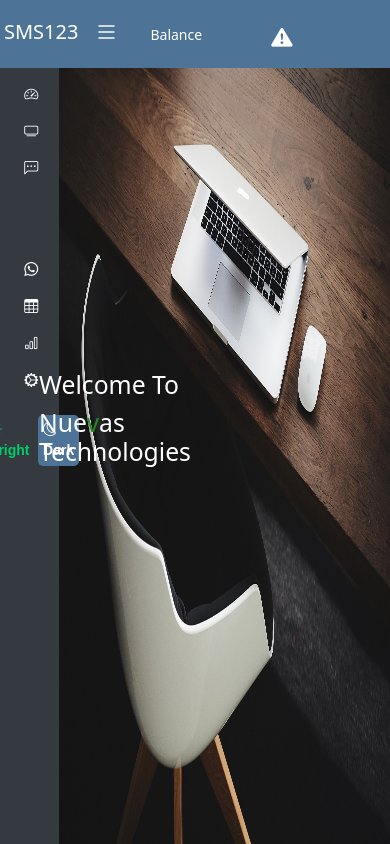
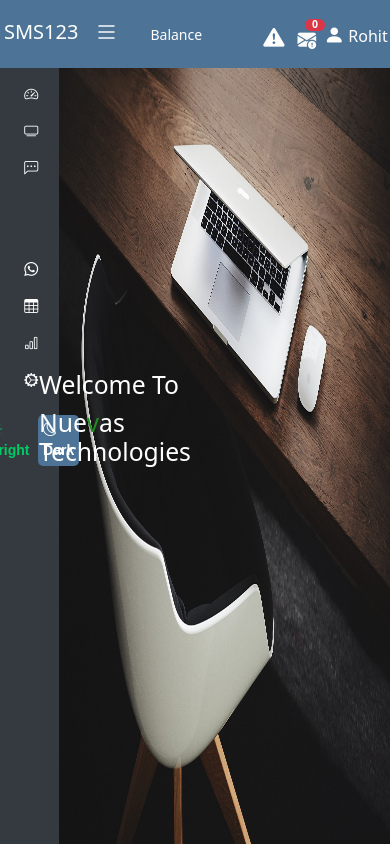
Before and after one commit to rohitpawar0002/SMSProject_Office, an Angular app: page / in a window 390 px wide. Built offline with nearby package versions, Linux system fonts and the light colour scheme; no server answers.

Commit message:
Responsive Icon visible

```diff
--- a/src/app/Layouts/dashboard-layout/Header/navbar/navbar.component.html
+++ b/src/app/Layouts/dashboard-layout/Header/navbar/navbar.component.html
@@ -9,7 +9,7 @@
         ></i>
       </div>
 
-      <div class="time pt-md-3 d-none d-md-block">
+      <div class="time pt-md-4 d-none d-md-block">
         <p>Date Time: {{ CurrentDate | date : "M/d/yyyy-h:mm:ss a" }}</p>
       </div>
 
@@ -52,7 +52,7 @@
 
       <div class="d-flex pt-md-2">
         <div
-          class="px-2 pt-2 pe-md-3 row justify-content-between supportIconItems"
+          class="ps-0 pt-2 pe-md-3 row justify-content-between supportIconItems"
         >
           <div class="dropdown">
             <div ngbDropdown class="d-inline-block">
@@ -97,16 +97,16 @@
           </div>
         </div>
 
-        <div class="emailIcon justify-content-between pe-md-4 pt-3 px-3">
+        <div class="emailIcon justify-content-between pe-md-3 pt-3">
           <div ngbDropdown class="d-inline-block">
             <a
               href="javascript:;"
-              class="d-flex align-items-center text-white text-decoration-none dropdown-toggle"
+                class="d-flex align-items-center text-white text-decoration-none dropdown-toggle"
               id="dropdownBasic1"
               ngbDropdownToggle
             >
               <!-- <img src="../../../../assets/Photo.jpg" alt="hugenerd" width="30" height="30" class="rounded-circle"> -->
-              <span class="d-none d-sm-inline">
+              <span class="d-sm-inline">
                 <span class="msgCountBadge">
                   <span class="badge badge-danger">0</span>
                 </span>
@@ -139,7 +139,7 @@
           </div>
         </div>
 
-        <div class="dropdown mt-md-2 pe-md-4">
+        <div class="dropdown pt-md-2 pe-md-5 pe-2 pt-2 ps-2">
           <div ngbDropdown class="d-inline-block">
             <a
               href="javascript:;"
@@ -148,7 +148,7 @@
               ngbDropdownToggle
             >
               <!-- <img src="../../../../assets/Photo.jpg" alt="hugenerd" width="30" height="30" class="rounded-circle"> -->
-              <span class="d-none d-sm-inline">
+              <span class="d-sm-inline">
                 <i class="bi bi-person-fill personlogo"></i> Rohit</span
               >
             </a>
--- a/src/app/Layouts/dashboard-layout/dashboard-layout.component.css
+++ b/src/app/Layouts/dashboard-layout/dashboard-layout.component.css
@@ -1,4 +1,3 @@
-@media only screen and (min-width: 768px) {
   .routerOutlet {
     float: left;
     overflow-y: auto;
@@ -10,4 +9,3 @@
   .minwidth {
     width: 100vw;
   }
-}
```
